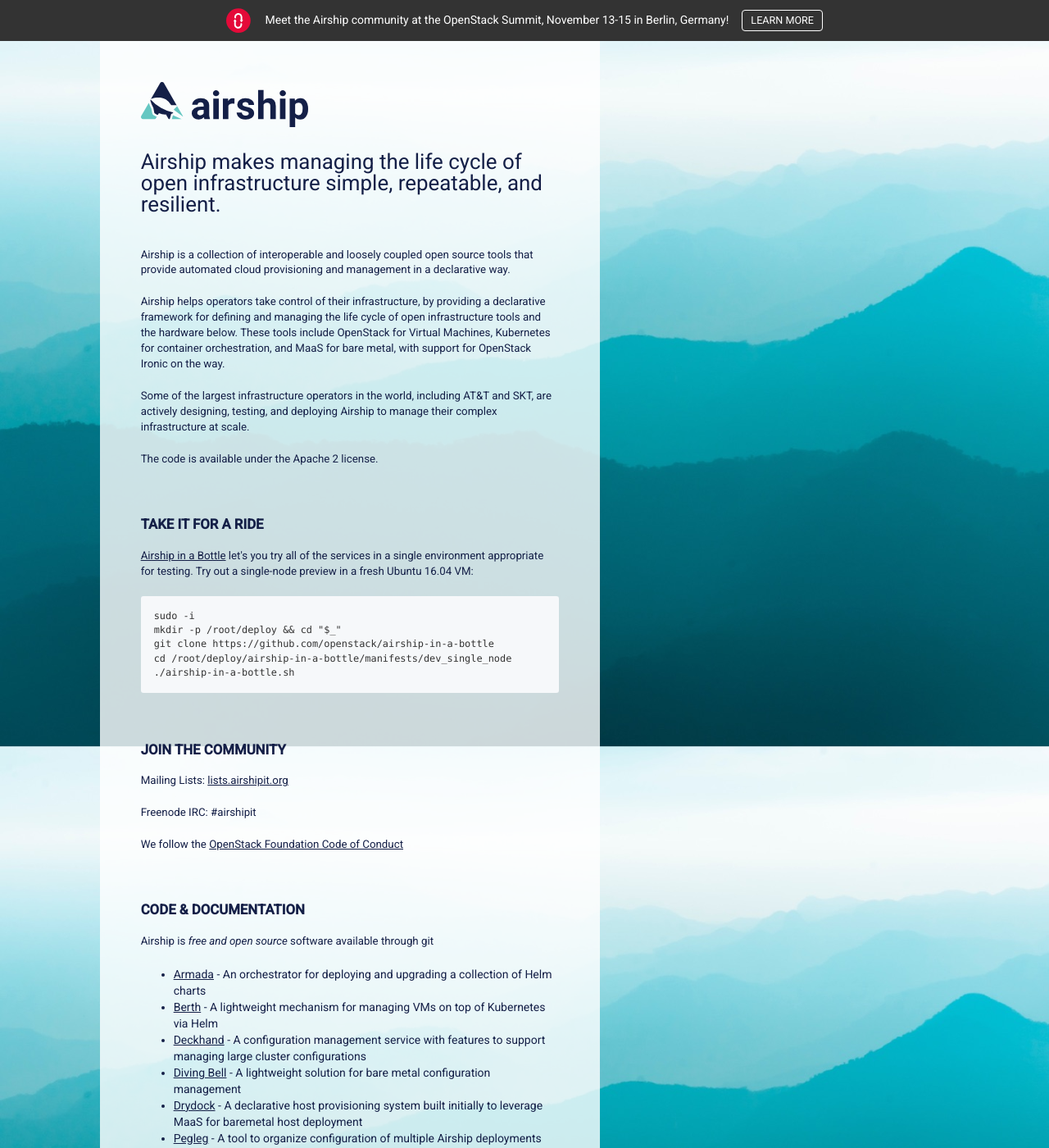
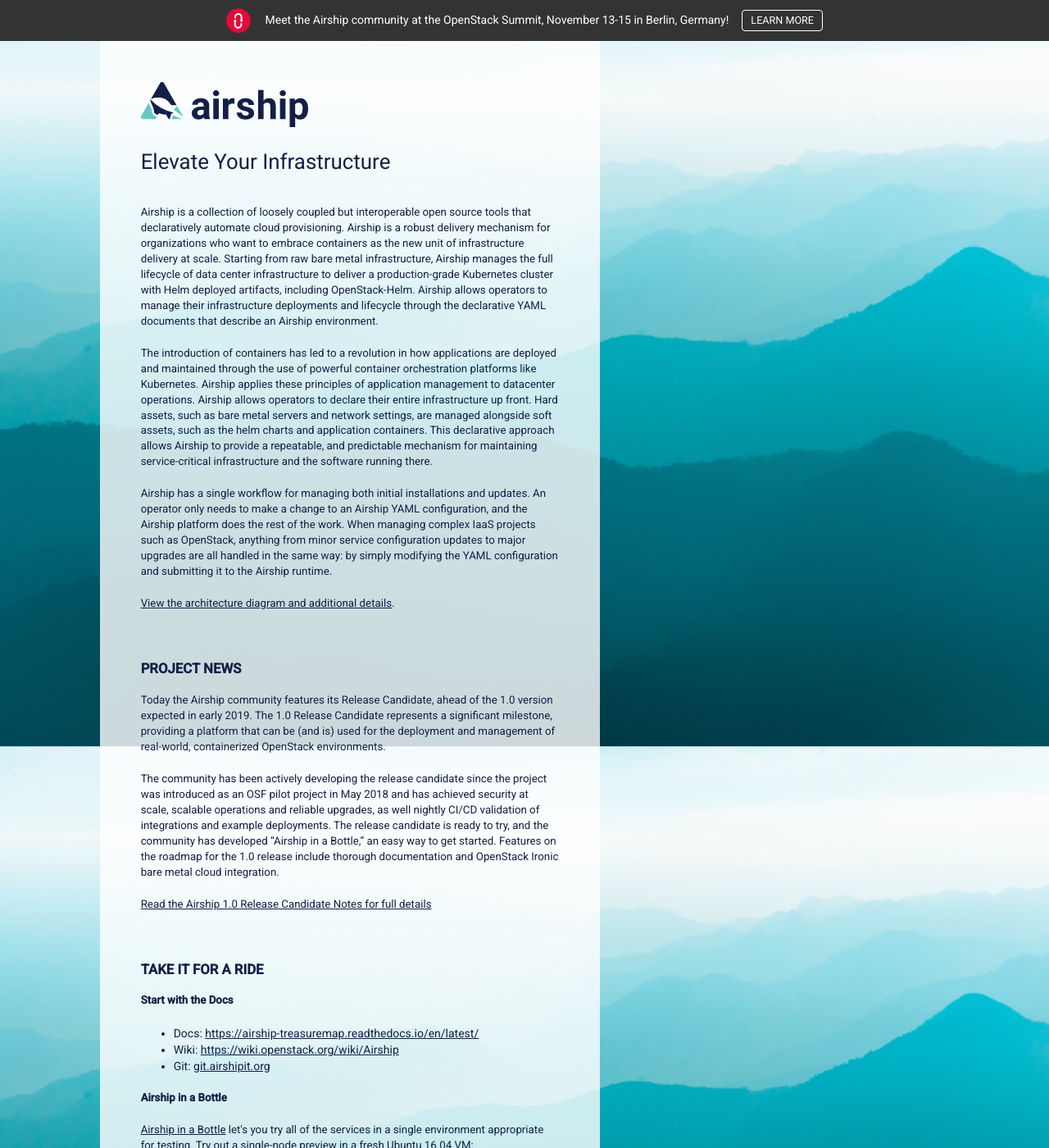
Before and after one commit to iamweswilson/airship-landing, a Jekyll site: the page built from index.html, in a window 1280 px wide and 1400 px high. Shown: the whole window at 82% size. Built offline with Jekyll 4.4.1, drawn with Linux system fonts in a browser that asks for light colours; some of the changed text lies outside the part shown.

Commit message:
Homepage updates for Release Candidate
Signed-off-by: Jimmy McArthur <jimmy@tipit.net>

```diff
--- a/index.html
+++ b/index.html
@@ -13,36 +13,68 @@
                         <img class="brand" src="/img/logo.svg" alt="">
                     </div>
                     <div class="quote-wrapper">
-                        <div class="quote">Airship makes managing the life cycle of open infrastructure simple, repeatable, and resilient.</div>
+                        <div class="quote">Elevate Your Infrastructure</div>
                     </div>
                     <p>&nbsp;</p>
                     <p>
-                        Airship is a collection of interoperable and loosely coupled open source tools that provide automated cloud provisioning and management in a declarative way.
+                        Airship is a collection of loosely coupled but interoperable open source tools that declaratively automate cloud provisioning. Airship is a robust delivery mechanism for organizations who want to embrace containers as the new unit of infrastructure delivery at scale. Starting from raw bare metal infrastructure, Airship manages the full lifecycle of data center infrastructure to deliver a production-grade Kubernetes cluster with Helm deployed artifacts, including OpenStack-Helm.  Airship allows operators to manage their infrastructure deployments and lifecycle through the declarative YAML documents that describe an Airship environment.
                     </p>
                     <p>
-                        Airship helps operators take control of their infrastructure, by providing a declarative framework for defining and managing the life cycle of open infrastructure tools and the hardware below. These tools include OpenStack for Virtual Machines, Kubernetes for container orchestration, and MaaS for bare metal, with support for OpenStack Ironic on the way.
+                        The introduction of containers has led to a revolution in how applications are deployed and maintained through the use of powerful container orchestration platforms like Kubernetes. Airship applies these principles of application management to datacenter operations. Airship allows operators to declare their entire infrastructure up front. Hard assets, such as bare metal servers and network settings, are managed alongside soft assets, such as the helm charts and application containers.  This declarative approach allows Airship to provide a repeatable, and predictable mechanism for maintaining service-critical infrastructure and the software running there.
                     </p>
                     <p>
-                        Some of the largest infrastructure operators in the world, including AT&T and SKT, are actively designing, testing, and deploying Airship to manage their complex infrastructure at scale.
+                        Airship has a single workflow for managing both initial installations and updates. An operator only needs to make a change to an Airship YAML configuration, and the Airship platform does the rest of the work. When managing complex IaaS projects such as OpenStack, anything from minor service configuration updates to major upgrades are all handled in the same way: by simply modifying the YAML configuration and submitting it to the Airship runtime.
                     </p>
                     <p>
-                        The code is available under the Apache 2 license.
+                        <a href="https://www.dropbox.com/s/0iibvhydj64v6zy/OpenStack_AirshipSolutionBrief_102618_v4.pdf?dl=0" target="_blank">View the architecture diagram and additional details</a>.
+                    </p>
+                    <h2>Project News</h2>
+                    <p>
+                        Today the Airship community features its Release Candidate, ahead of the 1.0 version expected in early 2019. The 1.0 Release Candidate represents a significant milestone, providing a platform that can be (and is) used for the deployment and management of real-world, containerized OpenStack environments.
+                    </p>
+                    <p>
+                        The community has been actively developing the release candidate since the project was introduced as an OSF pilot project in May 2018 and has achieved security at scale, scalable operations and reliable upgrades, as well nightly CI/CD validation of integrations and example deployments. The release candidate is ready to try, and the community has developed “Airship in a Bottle,” an easy way to get started. Features on the roadmap for the 1.0 release include thorough documentation and OpenStack Ironic bare metal cloud integration.
+                    </p>
+                    <p>
+                        <a href="https://wiki.openstack.org/wiki/Airship_Release_Candidate" target="_blank">Read the Airship 1.0 Release Candidate Notes for full details</a>
                     </p>
                     <h2>Take it for a Ride</h2>
                     <p>
+                        <strong>Start with the Docs</strong>
+                    </p>
+                    <p>
+                        <ul>
+                            <li>Docs: <a href="https://airship-treasuremap.readthedocs.io/en/latest/" target="_blank">https://airship-treasuremap.readthedocs.io/en/latest/</a></li>
+                            <li>Wiki: <a href="https://wiki.openstack.org/wiki/Airship" target="_blank">https://wiki.openstack.org/wiki/Airship</a></li>
+                            <li>Git: <a href="https://git.airshipit.org/cgit" target="_blank">git.airshipit.org</a></li>
+                        </ul>
+                    </p>
+                    <p>
+                        <strong>Airship in a Bottle</strong>
+                    </p>
+                    <p>
                             <a href="https://git.airshipit.org/cgit/airship-in-a-bottle/" >Airship in a Bottle</a> let's you try all of the services in a single environment appropriate for testing. Try out a single-node preview in a fresh Ubuntu 16.04 VM:
                     </p>
-                    <pre><code>sudo -i
-mkdir -p /root/deploy && cd "$_"
-git clone https://github.com/openstack/airship-in-a-bottle
-cd /root/deploy/airship-in-a-bottle/manifests/dev_single_node
-./airship-in-a-bottle.sh</code></pre>
+                    <pre>
+                        <code>
+                            sudo -i
+                            mkdir -p /root/deploy && cd "$_"
+                            git clone https://github.com/openstack/airship-in-a-bottle
+                            cd /root/deploy/airship-in-a-bottle/manifests/dev_single_node
+                            ./airship-in-a-bottle.sh
+                        </code>
+                    </pre>
                     <h2>Join The Community</h2>
                     <p>
-                        Mailing Lists: <a href="http://lists.airshipit.org">lists.airshipit.org</a>
+                        Airship is an independent open source community collaboratively developing code under the Apache 2 license. Anyone is welcome to join and contribute code, documentation, and use cases. The project is supported by the OpenStack Foundation and follows the OpenStack Foundation Code of Conduct.
                     </p>
                     <p>
-                        Freenode IRC: #airshipit
+                        <ul>
+                            <li>Freenode IRC: #airshipit</li>
+                            <li>Mailing Lists: <a href="http://lists.airshipit.org">lists.airshipit.org</a></li>
+                            <li>Twitter: <a href="https://twitter.com/airshipproject">@airshipproject</a></li>
+                            <li>E-mail: <a href="mailto:info@airshipit.org">info@airshipit.org</a></li>
+                        </ul>
                     </p>
                     <p>
                         We follow the <a href="http://www.openstack.org/legal/community-code-of-conduct/">OpenStack Foundation Code of Conduct</a>
```
